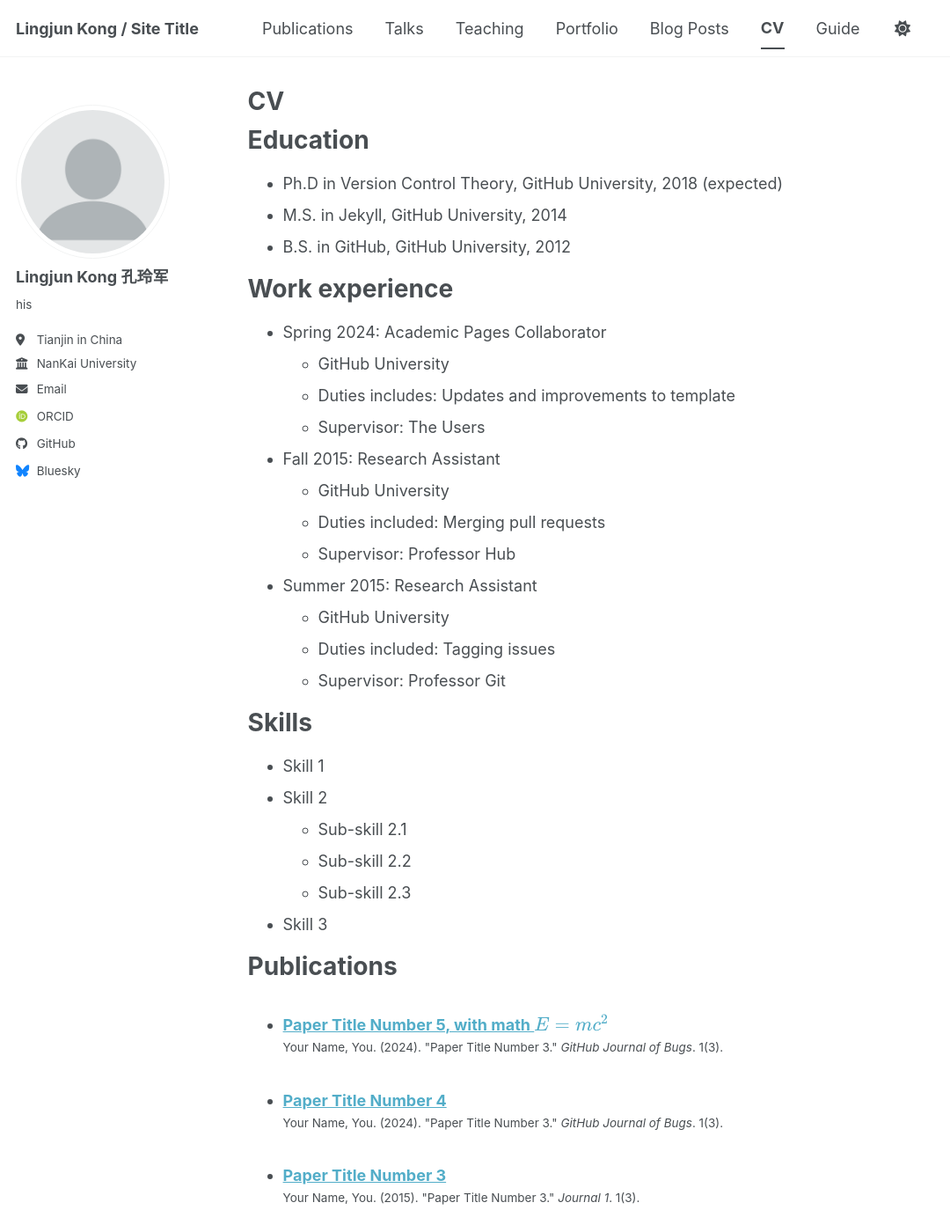
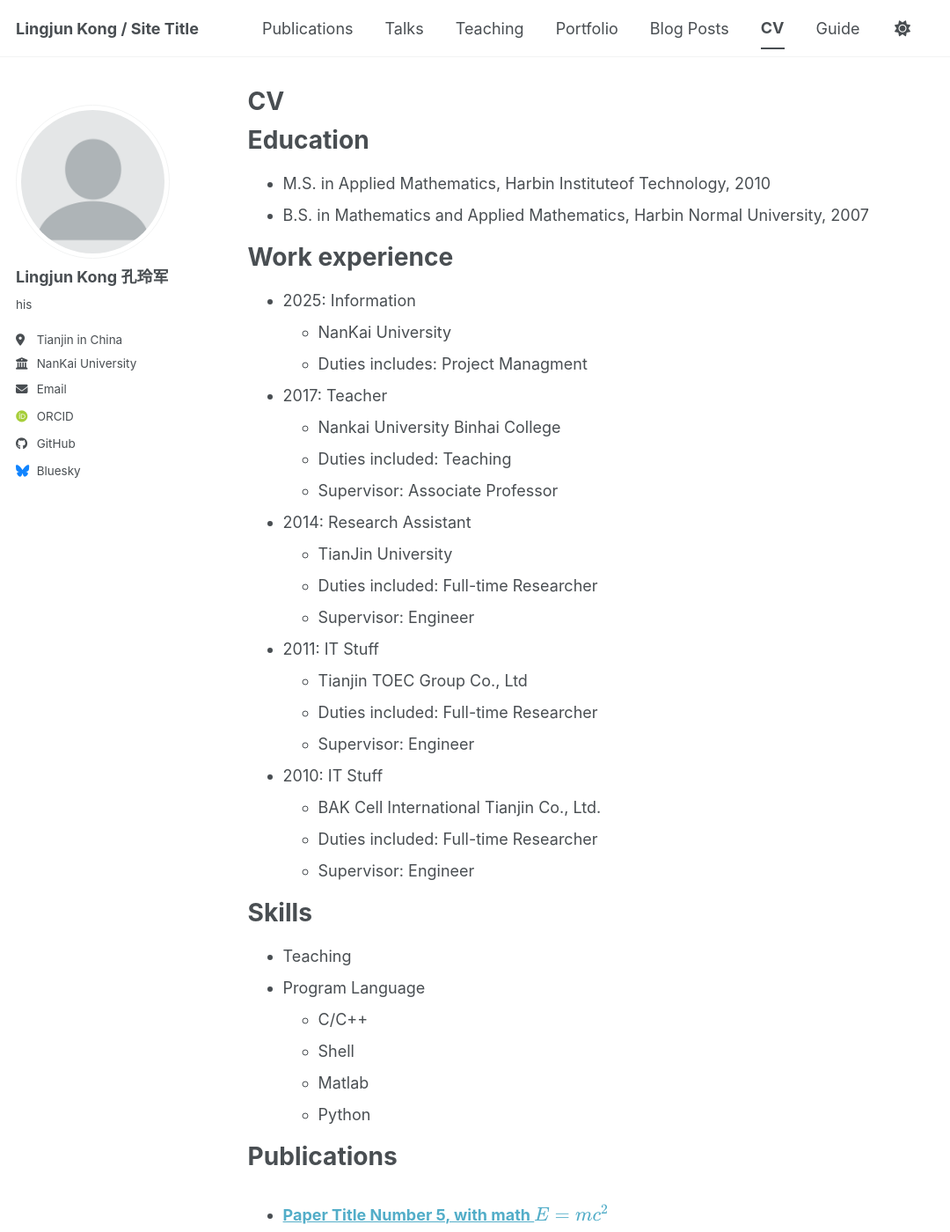
Before and after one commit to klj63260826/klj63260826.github.io, a Jekyll site: the page built from _pages/cv.md, in a window 1280 px wide and 1400 px high. Shown: the whole window at 88% size, without its empty margins (0-1080 px from the left). Built offline with Jekyll 4.4.1, drawn with Linux system fonts in a browser that asks for light colours; some web fonts are replaced; a script bundle is joined from its source files by our own code; library files that are not in the unit come from our copies.

Commit message:
Update cv.md

```diff
--- a/_pages/cv.md
+++ b/_pages/cv.md
@@ -11,35 +11,48 @@ redirect_from:
 
 Education
 ======
-* Ph.D in Version Control Theory, GitHub University, 2018 (expected)
-* M.S. in Jekyll, GitHub University, 2014
-* B.S. in GitHub, GitHub University, 2012
+* M.S. in Applied Mathematics, Harbin Instituteof Technology, 2010
+* B.S. in Mathematics and Applied Mathematics, Harbin Normal University, 2007
 
 Work experience
 ======
-* Spring 2024: Academic Pages Collaborator
-  * GitHub University
-  * Duties includes: Updates and improvements to template
-  * Supervisor: The Users
+* 2025: Information
+  * NanKai University
+  * Duties includes: Project Managment
 
-* Fall 2015: Research Assistant
-  * GitHub University
-  * Duties included: Merging pull requests
-  * Supervisor: Professor Hub
 
-* Summer 2015: Research Assistant
-  * GitHub University
-  * Duties included: Tagging issues
-  * Supervisor: Professor Git
+* 2017: Teacher
+  * Nankai University Binhai College
+  * Duties included: Teaching
+  * Supervisor: Associate Professor
+
+
+* 2014: Research Assistant
+  * TianJin University
+  * Duties included: Full-time Researcher
+  * Supervisor: Engineer
+
+
+* 2011: IT Stuff
+  * Tianjin TOEC Group Co., Ltd
+  * Duties included: Full-time Researcher
+  * Supervisor: Engineer
+
+
+* 2010: IT Stuff
+  * BAK Cell International Tianjin Co., Ltd.
+  * Duties included: Full-time Researcher
+  * Supervisor: Engineer
 
 Skills
 ======
-* Skill 1
-* Skill 2
-  * Sub-skill 2.1
-  * Sub-skill 2.2
-  * Sub-skill 2.3
-* Skill 3
+* Teaching
+* Program Language
+  * C/C++
+  * Shell
+  * Matlab
+  * Python
+
 
 Publications
 ======
```
